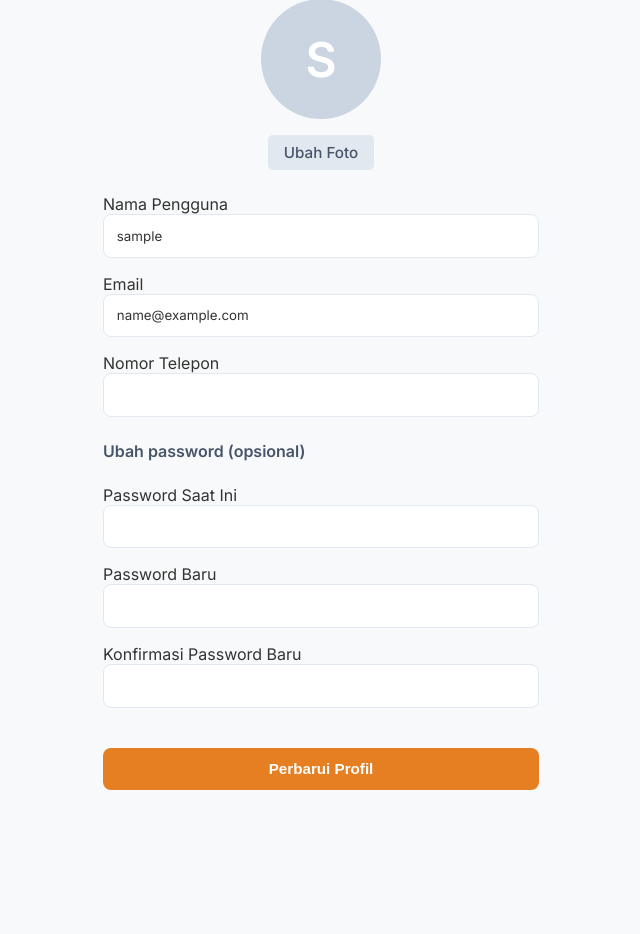
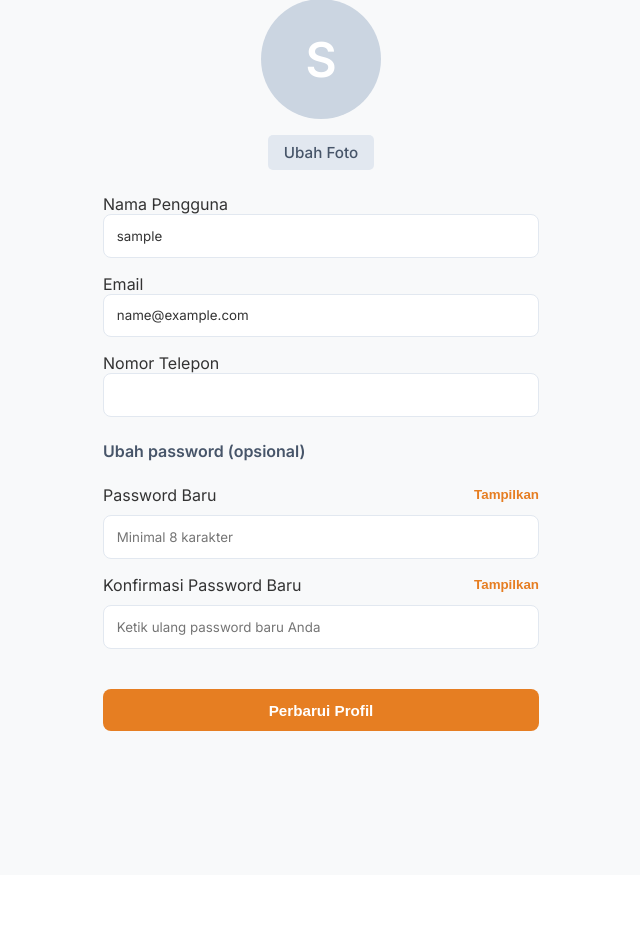
Before and after one commit to joel374/booking-hotels, a Flask app: page /profile in a window 1280 px wide. Shown: the part 241-1175 px from the top of the page, without its empty margins (319-959 px from the left). After the commit the page ends 972 px from the top, so only its background shows below. Run offline with Flask 3, Linux system fonts and the light colour scheme; the visitor is signed in with stand-in values (Sample User, id 1); some libraries are stand-ins or nearby versions; some web fonts are replaced.

Commit message:
feat(auth): perbaikan komprehensif keamanan dan UX Modul 1
- Menambahkan perlindungan CSRF via Flask-WTF di seluruh form
- Menambahkan Rate Limiting via Flask-Limiter (anti brute-force)
- Memperbaiki celah duplikasi input nomor telepon kosong
- Menyesuaikan validasi regex password agar merangkul seluruh karakter spesial
- Memperbaiki UX profile agar memaklumi penginputan password lama yang identik
- Menambahkan tombol *close* pada *popup* notifikasi SweetAlert
- Mengunci form input nomor telepon di register.html agar hanya menerima angka

```diff
--- a/app.py
+++ b/app.py
@@ -5,7 +5,7 @@ from flask_mail import Mail
 from dotenv import load_dotenv
 
 # Import utilities and extensions
-from extensions import init_oauth
+from extensions import init_oauth, csrf, limiter
 from routes.main import main_bp
 from routes.auth import auth_bp
 from routes.admin import admin_bp
@@ -82,8 +82,10 @@ app.config["SESSION_TYPE"] = "filesystem"
 app.config["SESSION_REFRESH_EACH_REQUEST"] = True
 Session(app)
 
-# Initialize OAuth
+# Initialize Extensions
 init_oauth(app)
+csrf.init_app(app)
+limiter.init_app(app)
 
 import traceback
 from werkzeug.exceptions import HTTPException
@@ -142,6 +144,21 @@ def auto_update_booking_statuses():
     except Exception as e:
         app.logger.error(f"Error auto-updating statuses: {e}")
 
+@app.before_request
+def validate_session():
+    if 'user_id' in session:
+        try:
+            conn = get_db_connection()
+            cursor = conn.cursor()
+            cursor.execute("SELECT id FROM users WHERE id = %s", (session['user_id'],))
+            user = cursor.fetchone()
+            cursor.close()
+            conn.close()
+            if not user:
+                session.clear()
+        except Exception:
+            pass
+
 # Register Blueprints
 app.register_blueprint(main_bp)
 app.register_blueprint(auth_bp)
--- a/extensions.py
+++ b/extensions.py
@@ -2,9 +2,15 @@ from authlib.integrations.flask_client import OAuth
 import os
 from dotenv import load_dotenv
 
+from flask_wtf.csrf import CSRFProtect
+from flask_limiter import Limiter
+from flask_limiter.util import get_remote_address
+
 load_dotenv()
 
 oauth = OAuth()
+csrf = CSRFProtect()
+limiter = Limiter(key_func=get_remote_address)
 
 def init_oauth(app):
     oauth.init_app(app)
--- a/requirements.txt
+++ b/requirements.txt
@@ -8,3 +8,5 @@ reportlab
 Flask-Mail
 requests
 Pillow
+Flask-WTF
+Flask-Limiter
--- a/routes/auth.py
+++ b/routes/auth.py
@@ -6,7 +6,7 @@ from flask import Blueprint, render_template, request, redirect, url_for, flash,
 from flask_mail import Mail, Message
 from werkzeug.security import generate_password_hash, check_password_hash
 from db import get_db_connection
-from extensions import oauth
+from extensions import oauth, limiter
 from utils import login_required, add_notification, save_file, delete_image_file
 
 auth_bp = Blueprint('auth', __name__)
@@ -14,6 +14,15 @@ auth_bp = Blueprint('auth', __name__)
 
 def valid_email(address):
     return re.match(r'^[^@\s]+@[^@\s]+\.[^@\s]+$', address)
+
+def is_strong_password(password):
+    if len(password) < 8: return False
+    if not re.search(r"[a-z]", password): return False
+    if not re.search(r"[A-Z]", password): return False
+    if not re.search(r"[0-9]", password): return False
+    # Pengecekan karakter khusus yang lebih universal (selain huruf dan angka)
+    if not re.search(r"[^A-Za-z0-9]", password): return False
+    return True
 
 
 def send_welcome_email(email, username):
@@ -131,11 +140,13 @@ def send_login_notification(email, username, ip_address="Unknown"):
         return False
 
 @auth_bp.route('/register', methods=['GET', 'POST'])
+@limiter.limit("10 per minute")
 def register():
     if request.method == 'POST':
         username = request.form['username'].strip()
         email = request.form['email'].strip()
         phone = request.form['phone'].strip()
+        phone = phone if phone else None
         password = request.form['password']
         confirm_password = request.form.get('confirm_password', '')
 
@@ -144,11 +155,11 @@ def register():
             return render_template('register.html')
 
         if password != confirm_password:
-            flash("Password and confirmation do not match.", "danger")
+            flash("Konfirmasi password tidak sesuai dengan password baru.", "danger")
             return render_template('register.html')
 
-        if len(password) < 8:
-            flash("Password must be at least 8 characters long.", "danger")
+        if not is_strong_password(password):
+            flash("Password harus terdiri dari minimal 8 karakter serta mengandung huruf besar, huruf kecil, angka, dan karakter khusus.", "danger")
             return render_template('register.html')
 
         if not valid_email(email):
@@ -158,9 +169,9 @@ def register():
         conn = get_db_connection()
         cursor = conn.cursor(dictionary=True)
         try:
-            cursor.execute("SELECT id FROM users WHERE username = %s OR email = %s", (username, email))
+            cursor.execute("SELECT id FROM users WHERE username = %s OR email = %s OR (phone IS NOT NULL AND phone = %s)", (username, email, phone))
             if cursor.fetchone():
-                flash("Username or email already in use.", "danger")
+                flash("Username, email, atau nomor telepon sudah terdaftar.", "danger")
                 return render_template('register.html')
 
             hashed_password = generate_password_hash(password)
@@ -181,11 +192,16 @@ def register():
     return render_template('register.html')
 
 @auth_bp.route('/login', methods=['GET', 'POST'])
+@limiter.limit("10 per minute")
 def login():
     if request.method == 'POST':
         identifier = request.form['identifier'].strip()
         password = request.form['password']
         remember_me = request.form.get('remember_me') == 'on'
+
+        if not identifier or not password:
+            flash("Username dan password tidak boleh kosong.", "danger")
+            return render_template('login.html')
 
         conn = get_db_connection()
         cursor = conn.cursor(dictionary=True)
@@ -340,6 +356,7 @@ def profile():
         username = request.form['username'].strip()
         email = request.form['email'].strip()
         phone = request.form['phone'].strip()
+        phone = phone if phone else None
         current_password = request.form.get('current_password', '')
         new_password = request.form.get('new_password', '')
         confirm_password = request.form.get('confirm_password', '')
@@ -352,38 +369,55 @@ def profile():
             flash("Please enter a valid email address.", "danger")
             return redirect(url_for('auth.profile'))
 
-        cursor.execute("SELECT id FROM users WHERE (username = %s OR email = %s) AND id != %s", (username, email, session['user_id']))
+        cursor.execute("SELECT id FROM users WHERE (username = %s OR email = %s OR (phone IS NOT NULL AND phone = %s)) AND id != %s", (username, email, phone, session['user_id']))
         if cursor.fetchone():
-            flash("Username or email already in use.", "danger")
+            flash("Username, email, atau nomor telepon sudah digunakan oleh akun lain.", "danger")
             return redirect(url_for('auth.profile'))
 
         if new_password or confirm_password:
             if new_password != confirm_password:
-                flash("New password and confirmation do not match.", "danger")
+                flash("Konfirmasi password tidak sesuai dengan password baru.", "danger")
                 return redirect(url_for('auth.profile'))
-            if len(new_password) < 8:
-                flash("New password must be at least 8 characters long.", "danger")
+            if not is_strong_password(new_password):
+                flash("Password harus terdiri dari minimal 8 karakter serta mengandung huruf besar, huruf kecil, angka, dan karakter khusus.", "danger")
                 return redirect(url_for('auth.profile'))
-            if not current_password:
-                flash("Current password is required to change your password.", "danger")
-                return redirect(url_for('auth.profile'))
+
             cursor.execute("SELECT password_hash FROM users WHERE id = %s", (session['user_id'],))
             user = cursor.fetchone()
-            if not user or not user.get('password_hash') or not check_password_hash(user['password_hash'], current_password):
-                flash("Current password is incorrect.", "danger")
-                return redirect(url_for('auth.profile'))
-            new_password_hash = generate_password_hash(new_password)
-            cursor.execute("UPDATE users SET password_hash = %s WHERE id = %s", (new_password_hash, session['user_id']))
+
+            if user and user.get('password_hash'):
+                if not current_password:
+                    flash("Current password is required to change your password.", "danger")
+                    return redirect(url_for('auth.profile'))
+                if not check_password_hash(user['password_hash'], current_password):
+                    flash("Password saat ini yang Anda masukkan tidak valid.", "danger")
+                    return redirect(url_for('auth.profile'))
+                if new_password == current_password:
+                    # UX Fix: Jangan tolak pembaruan profil yang lain jika user iseng/tidak sengaja
+                    # mengetik password yang sama persis. Abaikan saja pembaruan password.
+                    flash("Info: Password tidak diubah karena Anda memasukkan password yang masih aktif.", "info")
+                    new_password_hash = None
+                else:
+                    new_password_hash = generate_password_hash(new_password)
+            else:
+                new_password_hash = generate_password_hash(new_password)
+
+            if new_password_hash:
+                cursor.execute("UPDATE users SET password_hash = %s WHERE id = %s", (new_password_hash, session['user_id']))
 
         file = request.files.get('photo')
+        remove_photo = request.form.get('remove_photo') == 'true'
         photo_url = None
-        if file and file.filename != '':
+
+        if remove_photo or (file and file.filename != ''):
+            cursor.execute("SELECT photo_url FROM users WHERE id = %s", (session['user_id'],))
+            old_photo_row = cursor.fetchone()
+            if old_photo_row and old_photo_row.get('photo_url'):
+                delete_image_file(old_photo_row['photo_url'], current_app.root_path)
+
+        if file and file.filename != '' and not remove_photo:
             try:
                 photo_url = save_file(file, current_app.config['USER_UPLOAD_FOLDER'], 'uploads/users')
-                cursor.execute("SELECT photo_url FROM users WHERE id = %s", (session['user_id'],))
-                old_photo_row = cursor.fetchone()
-                if old_photo_row and old_photo_row.get('photo_url'):
-                    delete_image_file(old_photo_row['photo_url'], current_app.root_path)
             except Exception as e:
                 flash(f"Error uploading photo: {e}", 'danger')
                 cursor.close()
@@ -392,6 +426,8 @@ def profile():
 
         if photo_url:
             cursor.execute("UPDATE users SET username = %s, email = %s, phone = %s, photo_url = %s WHERE id = %s", (username, email, phone, photo_url, session['user_id']))
+        elif remove_photo:
+            cursor.execute("UPDATE users SET username = %s, email = %s, phone = %s, photo_url = NULL WHERE id = %s", (username, email, phone, session['user_id']))
         else:
             cursor.execute("UPDATE users SET username = %s, email = %s, phone = %s WHERE id = %s", (username, email, phone, session['user_id']))
 
@@ -402,7 +438,7 @@ def profile():
         conn.close()
         return redirect(url_for('auth.profile'))
 
-    cursor.execute("SELECT username, email, phone, photo_url FROM users WHERE id = %s", (session['user_id'],))
+    cursor.execute("SELECT username, email, phone, photo_url, password_hash FROM users WHERE id = %s", (session['user_id'],))
     user = cursor.fetchone()
     cursor.close()
     conn.close()
@@ -410,6 +446,7 @@ def profile():
 
 
 @auth_bp.route('/forgot-password', methods=['GET', 'POST'])
+@limiter.limit("5 per minute")
 def forgot_password():
     if request.method == 'POST':
         email = request.form['email'].strip()
@@ -430,7 +467,7 @@ def forgot_password():
 
         if user:
             reset_token = secrets.token_urlsafe(32)
-            expires_at = datetime.utcnow() + timedelta(hours=1)
+            expires_at = datetime.now() + timedelta(hours=1)
             cursor.execute(
                 "UPDATE users SET password_reset_token = %s, password_reset_expires = %s WHERE id = %s",
                 (reset_token, expires_at, user['id'])
@@ -465,8 +502,8 @@ def reset_password(token):
     conn = get_db_connection()
     cursor = conn.cursor(dictionary=True)
     cursor.execute(
-        "SELECT id FROM users WHERE password_reset_token = %s AND password_reset_expires > %s",
-        (token, datetime.utcnow())
+        "SELECT id, password_hash FROM users WHERE password_reset_token = %s AND password_reset_expires > %s",
+        (token, datetime.now())
     )
     user = cursor.fetchone()
 
@@ -481,11 +518,15 @@ def reset_password(token):
         confirm_password = request.form.get('confirm_password', '')
 
         if new_password != confirm_password:
-            flash("Password tidak cocok.", "danger")
+            flash("Konfirmasi password tidak sesuai dengan password baru.", "danger")
             return render_template('reset_password.html', token=token)
 
-        if len(new_password) < 8:
-            flash("Password minimal 8 karakter.", "danger")
+        if not is_strong_password(new_password):
+            flash("Password harus terdiri dari minimal 8 karakter serta mengandung huruf besar, huruf kecil, angka, dan karakter khusus.", "danger")
+            return render_template('reset_password.html', token=token)
+
+        if user.get('password_hash') and check_password_hash(user['password_hash'], new_password):
+            flash("Anda memasukkan password yang saat ini sedang aktif digunakan. Silakan login atau buat password yang benar-benar baru.", "warning")
             return render_template('reset_password.html', token=token)
 
         new_password_hash = generate_password_hash(new_password)
--- a/templates/base.html
+++ b/templates/base.html
@@ -140,6 +140,7 @@
                       toast: true,
                       position: toastPosition,
                       showConfirmButton: false,
+                      showCloseButton: true,
                       timer: 5000,
                       timerProgressBar: true,
                       background: 'var(--card-bg)',
@@ -153,7 +154,7 @@
 
                     Toast.fire({
                       icon: iconType,
-                      title: '{{ message }}'
+                      title: '{{ _(message) }}'
                     });
                 {% endfor %}
             {% endif %}
--- a/templates/forgot_password.html
+++ b/templates/forgot_password.html
@@ -3,7 +3,8 @@
   <div class="glass" style="padding: 2rem">
     <h2 style="text-align: center; margin-bottom: 2rem">{{ _("Lupa Password") }}</h2>
     <p style="color: #64748b; text-align: center; margin-bottom: 1.5rem">{{ _("Masukkan email Anda dan kami akan mengirimkan instruksi jika akun tersebut terdaftar.") }}</p>
-    <form method="POST" action="{{ url_for('auth.forgot_password') }}">
+    <form method="POST" action="{{ url_for('auth.forgot_password') }}" class="auth-form">
+      <input type="hidden" name="csrf_token" value="{{ csrf_token() }}"/>
       <div style="margin-bottom: 1rem">
         <label class="text-muted">Email</label>
         <input type="email" name="email" class="form-control" required />
--- a/templates/login.html
+++ b/templates/login.html
@@ -7,6 +7,7 @@
     </div>
 
     <form method="POST" action="{{ url_for('auth.login') }}" class="auth-form" autocomplete="off">
+      <input type="hidden" name="csrf_token" value="{{ csrf_token() }}"/>
       <input type="text" name="username_fake" autocomplete="off" tabindex="-1" style="position:absolute;left:-9999px;top:-9999px;" />
       <input type="password" name="password_fake" autocomplete="off" tabindex="-1" style="position:absolute;left:-9999px;top:-9999px;" />
       <div class="form-group">
--- a/templates/profile.html
+++ b/templates/profile.html
@@ -4,6 +4,7 @@
   <div class="glass" style="padding: 2rem">
     <h2 style="text-align: center; margin-bottom: 2rem">{{ _("Profil Saya") }}</h2>
     <form method="POST" action="{{ url_for('auth.profile') }}" enctype="multipart/form-data">
+      <input type="hidden" name="csrf_token" value="{{ csrf_token() }}"/>
       <div style="text-align: center; margin-bottom: 1.5rem;">
           <div style="width: 120px; height: 120px; border-radius: 50%; background: #cbd5e1; margin: 0 auto; overflow: hidden; display: flex; align-items: center; justify-content: center; font-size: 3rem; color: #fff; font-weight: bold; margin-bottom: 1rem;">
               {% if user.photo_url %}
@@ -12,7 +13,13 @@
                   {{ user.username[0]|upper }}
               {% endif %}
           </div>
-          <label for="photo" class="btn" style="background-color: #e2e8f0; color: #475569; cursor: pointer; padding: 0.5rem 1rem; border-radius: 5px; font-weight: 500;">{{ _("Ubah Foto") }}</label>
+          <div style="display: flex; gap: 0.5rem; justify-content: center;">
+              <label for="photo" class="btn" style="background-color: #e2e8f0; color: #475569; cursor: pointer; padding: 0.5rem 1rem; border-radius: 5px; font-weight: 500; margin: 0;">{{ _("Ubah Foto") }}</label>
+              {% if user.photo_url %}
+              <button type="button" id="removePhotoBtn" class="btn" style="background-color: #fee2e2; color: #ef4444; cursor: pointer; padding: 0.5rem 1rem; border-radius: 5px; font-weight: 500; border: none; margin: 0;">{{ _("Hapus Foto") }}</button>
+              {% endif %}
+          </div>
+          <input type="hidden" name="remove_photo" id="removePhotoInput" value="false">
           <input type="file" id="photo" name="photo" style="display: none;" accept="image/*">
       </div>
       <div style="margin-bottom: 1rem">
@@ -25,21 +32,32 @@
       </div>
       <div style="margin-bottom: 1rem">
         <label class="text-muted">{{ _("Nomor Telepon") }}</label>
-        <input type="text" name="phone" class="form-control" value="{{ user.phone or '' }}" />
+        <input type="tel" name="phone" class="form-control" value="{{ user.phone or '' }}" oninput="this.value = this.value.replace(/[^\d]/g, '')" />
       </div>
 
       <p style="margin: 1.5rem 0; font-weight: 600; color: #475569">{{ _("Ubah password (opsional)") }}</p>
-      <div style="margin-bottom: 1rem">
-        <label class="text-muted">{{ _("Password Saat Ini") }}</label>
-        <input type="password" name="current_password" class="form-control" />
+      {% if user.password_hash %}
+      <div class="form-group password-group" style="margin-bottom: 1rem">
+        <div class="form-label-row">
+          <label class="text-muted" for="current_password">{{ _("Password Saat Ini") }}</label>
+          <button type="button" class="password-toggle" id="toggleCurrentPassword">{{ _("Tampilkan") }}</button>
+        </div>
+        <input id="current_password" type="password" name="current_password" class="form-control" autocomplete="off" autocorrect="off" autocapitalize="none" spellcheck="false" />
       </div>
-      <div style="margin-bottom: 1rem">
-        <label class="text-muted">{{ _("Password Baru") }}</label>
-        <input type="password" name="new_password" class="form-control" />
+      {% endif %}
+      <div class="form-group password-group" style="margin-bottom: 1rem">
+        <div class="form-label-row">
+          <label class="text-muted" for="new_password">{{ _("Password Baru") }}</label>
+          <button type="button" class="password-toggle" id="toggleNewPassword">{{ _("Tampilkan") }}</button>
+        </div>
+        <input id="new_password" type="password" name="new_password" class="form-control" placeholder="{{ _('Minimal 8 karakter') }}" minlength="8" autocomplete="off" autocorrect="off" autocapitalize="none" spellcheck="false" />
       </div>
-      <div style="margin-bottom: 1.5rem">
-        <label class="text-muted">{{ _("Konfirmasi Password Baru") }}</label>
-        <input type="password" name="confirm_password" class="form-control" />
+      <div class="form-group password-group" style="margin-bottom: 1.5rem">
+        <div class="form-label-row">
+          <label class="text-muted" for="confirm_password">{{ _("Konfirmasi Password Baru") }}</label>
+          <button type="button" class="password-toggle" id="toggleConfirmPassword">{{ _("Tampilkan") }}</button>
+        </div>
+        <input id="confirm_password" type="password" name="confirm_password" class="form-control" placeholder="{{ _('Ketik ulang password baru Anda') }}" minlength="8" autocomplete="off" autocorrect="off" autocapitalize="none" spellcheck="false" />
       </div>
 
       <button type="submit" class="btn btn-primary" style="width: 100%; margin-top: 1rem">{{ _("Perbarui Profil") }}</button>
@@ -54,11 +72,44 @@
         if (this.files && this.files[0]) {
             const reader = new FileReader();
             reader.onload = function(e) {
-                const imgContainer = document.querySelector('label[for="photo"]').previousElementSibling;
+                // reset input hapus foto saat ganti foto baru
+                document.getElementById('removePhotoInput').value = 'false';
+
+                const imgContainer = document.querySelector('label[for="photo"]').parentElement.previousElementSibling;
                 imgContainer.innerHTML = '<img src="' + e.target.result + '" alt="Profile" style="width: 100%; height: 100%; object-fit: cover;">';
+
+                // Jika tombol hapus disembunyikan sebelumnya, tampilkan lagi (opsional)
+                const removeBtn = document.getElementById('removePhotoBtn');
+                if(removeBtn) removeBtn.style.display = 'block';
             }
             reader.readAsDataURL(this.files[0]);
         }
     });
+
+    const removePhotoBtn = document.getElementById('removePhotoBtn');
+    if (removePhotoBtn) {
+        removePhotoBtn.addEventListener('click', function() {
+            document.getElementById('removePhotoInput').value = 'true';
+            document.getElementById('photo').value = ''; // clear file input
+            const imgContainer = document.querySelector('label[for="photo"]').parentElement.previousElementSibling;
+            imgContainer.innerHTML = '{{ user.username[0]|upper }}';
+            this.style.display = 'none'; // hide the delete button until page reload
+        });
+    }
+
+    function setupPasswordToggle(inputId, toggleId) {
+        const passwordInput = document.getElementById(inputId);
+        const togglePassword = document.getElementById(toggleId);
+        if (togglePassword && passwordInput) {
+            togglePassword.addEventListener('click', function() {
+                const type = passwordInput.getAttribute('type') === 'password' ? 'text' : 'password';
+                passwordInput.setAttribute('type', type);
+                this.textContent = type === 'password' ? '{{ _("Tampilkan") }}' : '{{ _("Sembunyikan") }}';
+            });
+        }
+    }
+    setupPasswordToggle('current_password', 'toggleCurrentPassword');
+    setupPasswordToggle('new_password', 'toggleNewPassword');
+    setupPasswordToggle('confirm_password', 'toggleConfirmPassword');
 </script>
 {% endblock %}
--- a/templates/register.html
+++ b/templates/register.html
@@ -7,6 +7,7 @@
     </div>
 
     <form method="POST" action="{{ url_for('auth.register') }}" class="auth-form" autocomplete="off">
+      <input type="hidden" name="csrf_token" value="{{ csrf_token() }}"/>
       <div class="form-group">
         <label class="form-label" for="username">{{ _("Nama Pengguna") }}</label>
         <input id="username" type="text" name="username" class="form-control" placeholder="{{ _('Buat username unik') }}" required autocomplete="off" autocorrect="off" autocapitalize="none" spellcheck="false" />
@@ -19,7 +20,7 @@
 
       <div class="form-group">
         <label class="form-label" for="phone">{{ _("Nomor Telepon") }}</label>
-        <input id="phone" type="text" name="phone" class="form-control" placeholder="081234567890" required autocomplete="off" autocorrect="off" autocapitalize="none" spellcheck="false" />
+        <input id="phone" type="tel" name="phone" class="form-control" placeholder="081234567890" required autocomplete="off" autocorrect="off" autocapitalize="none" spellcheck="false" oninput="this.value = this.value.replace(/[^\d]/g, '')" />
       </div>
 
       <div class="form-group password-group">
--- a/templates/reset_password.html
+++ b/templates/reset_password.html
@@ -14,6 +14,7 @@
       class="auth-form"
       autocomplete="off"
     >
+      <input type="hidden" name="csrf_token" value="{{ csrf_token() }}"/>
       <div class="form-group password-group">
         <div class="form-label-row">
           <label class="form-label" for="new_password">{{ _("Password Baru") }}</label>
```
Also changed, not shown: AI_CONTEXT.md (+1 -0 lines), translations.py (+20 -1 lines).
